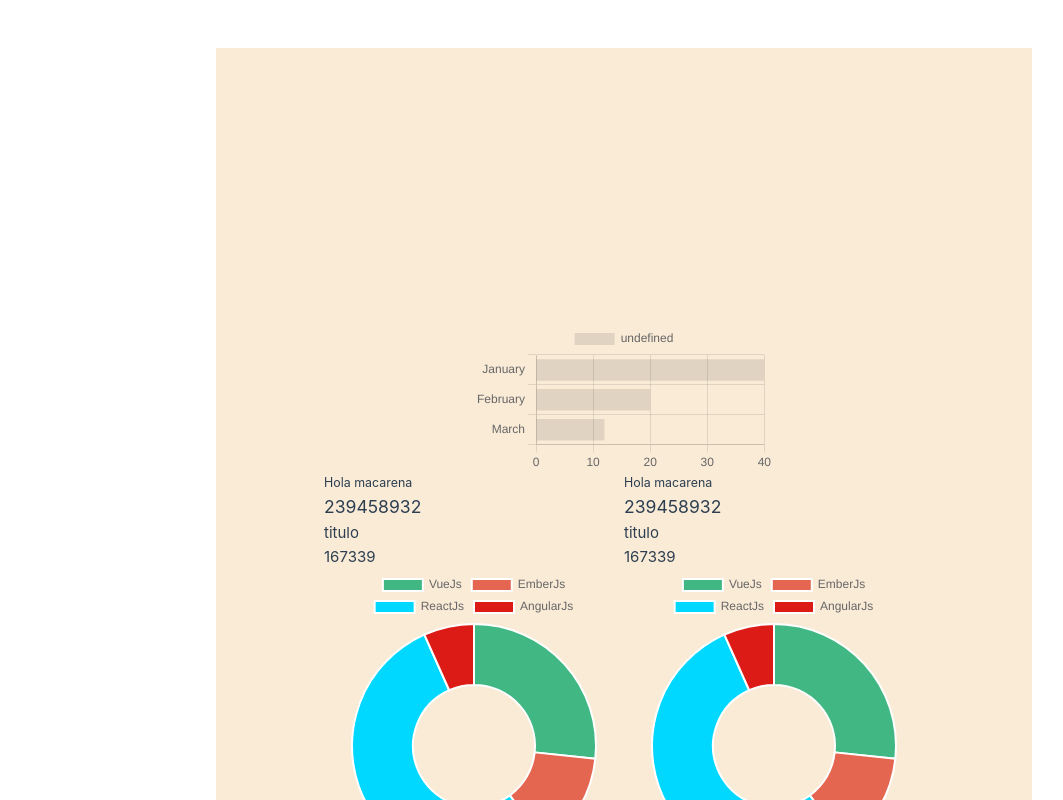
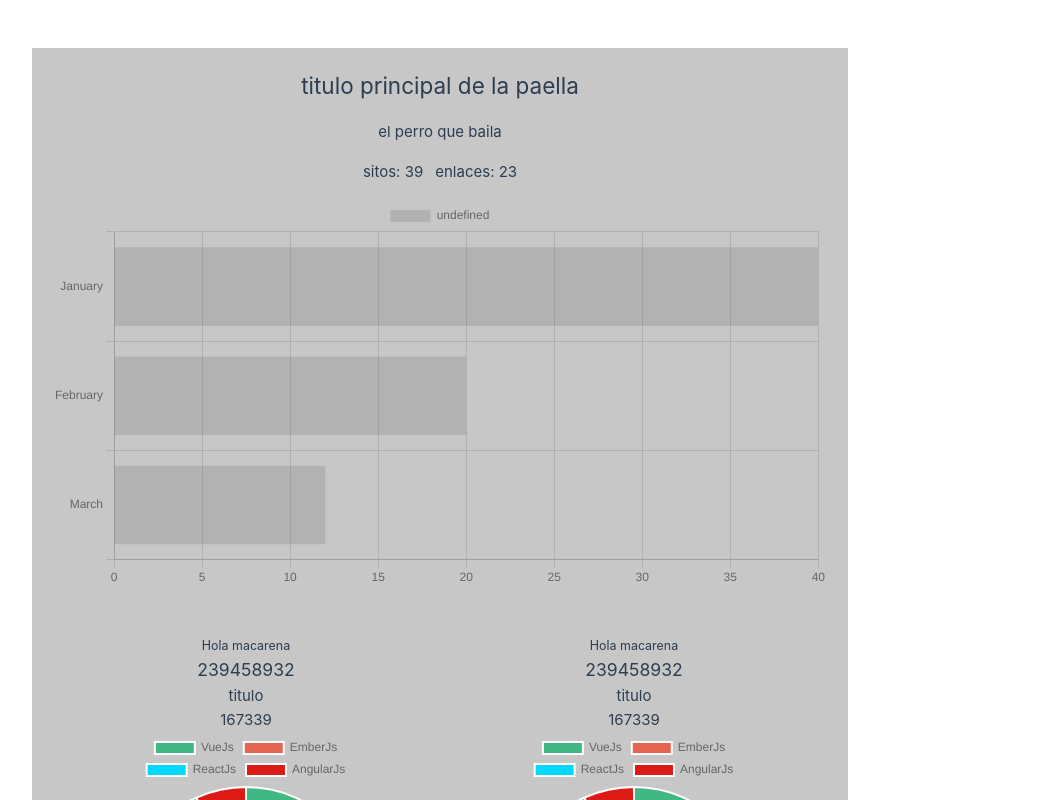
Before and after one commit to AdrianGerman/vue3-graphics, a Vue app: page / in a window 1280 px wide. Shown: the top 800 px of the page, without its empty margins (16-1079 px from the left). Built offline with nearby package versions, Linux system fonts and the light colour scheme.

Commit message:
remove unnecessary things

```diff
--- a/src/App.vue
+++ b/src/App.vue
@@ -3,16 +3,7 @@ import OperationsDashboard from './components/OperationsDashboard.vue'
 </script>
 
 <template>
-  <main>
-    <OperationsDashboard />
-  </main>
+  <OperationsDashboard />
 </template>
 
-<style scoped>
-main {
-  display: flex;
-  flex-direction: column;
-  align-items: center;
-  justify-content: center;
-}
-</style>
+<style></style>
--- a/src/components/OperationsDashboard.vue
+++ b/src/components/OperationsDashboard.vue
@@ -1,9 +1,17 @@
 <template>
     <main>
-        <section>
+
+        <section class="graphic-1">
+            <h1>titulo principal de la paella</h1>
+            <b>el perro que baila</b>
+            <p class="elpe">
+                <span>sitos: 39</span>
+                <span>enlaces: 23</span>
+            </p>
             <Bar id="my-chart-id" :options="chartOptions" :data="chartData" />
         </section>
-        <section>
+
+        <section class="graphic-2">
             <div>
                 <h5>Hola macarena</h5>
                 <h3>239458932</h3>
@@ -19,6 +27,7 @@
                 <Doughnut id="my-doughnut-chart-2" :options="options" :data="data" />
             </div>
         </section>
+
     </main>
 </template>
 
@@ -53,7 +62,7 @@ const options = {
 </script>
 
 <style scoped>
-/* Asegúrate de que los contenedores tienen tamaño */
+/* Estilos de las graficas ignora o eres musulman */
 section {
     display: flex;
     justify-content: space-around;
@@ -65,10 +74,40 @@ section>div {
 }
 
 /* lo mio papu */
+
 main {
-    background-color: antiquewhite;
-    width: 612pt;
-    height: 750pt;
+    display: grid;
+    grid-template-rows: 1fr 1fr;
+    gap: 5%;
+    background-color: #c7c7c7;
+    width: 816px;
+    height: 1000px;
+    padding: 20px;
+    box-sizing: border-box;
+}
 
+.graphic-1 {
+    display: flex;
+    flex-direction: column;
+    justify-content: center;
+    align-items: center;
+    text-align: center;
+    gap: 1rem;
+}
+
+.elpe span {
+    margin: 6px;
+}
+
+.graphic-2 {
+    display: grid;
+    grid-template-columns: 1fr 1fr;
+}
+
+.graphic-2 div {
+    display: flex;
+    flex-direction: column;
+    justify-self: center;
+    align-items: center;
 }
 </style>
```
Also changed, not shown: src/components/icons/IconCommunity.vue (deleted, +0 -7 lines), src/components/icons/IconDocumentation.vue (deleted, +0 -7 lines), src/components/icons/IconEcosystem.vue (deleted, +0 -7 lines), src/components/icons/IconSupport.vue (deleted, +0 -7 lines), src/components/icons/IconTooling.vue (deleted, +0 -19 lines).
